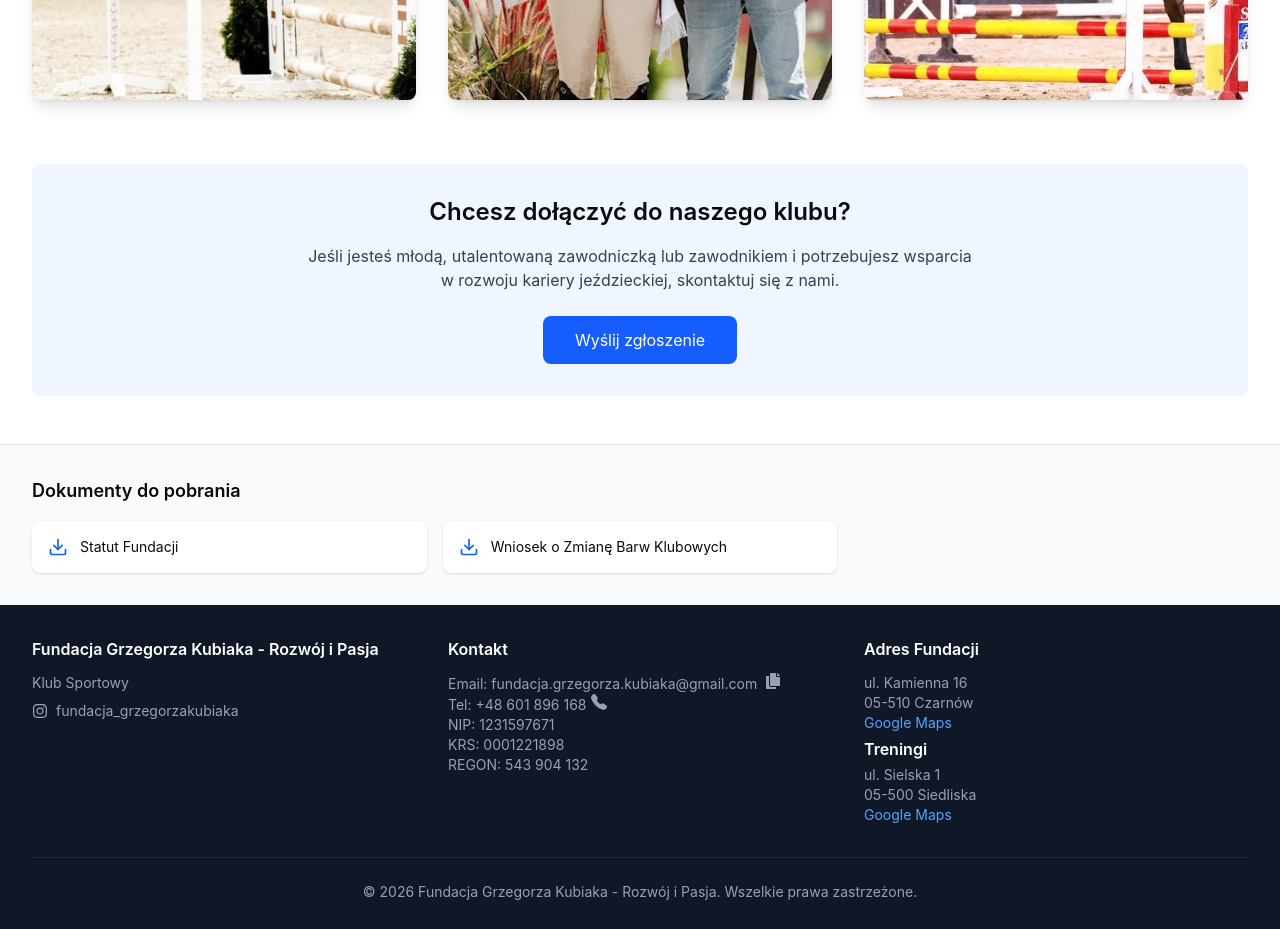
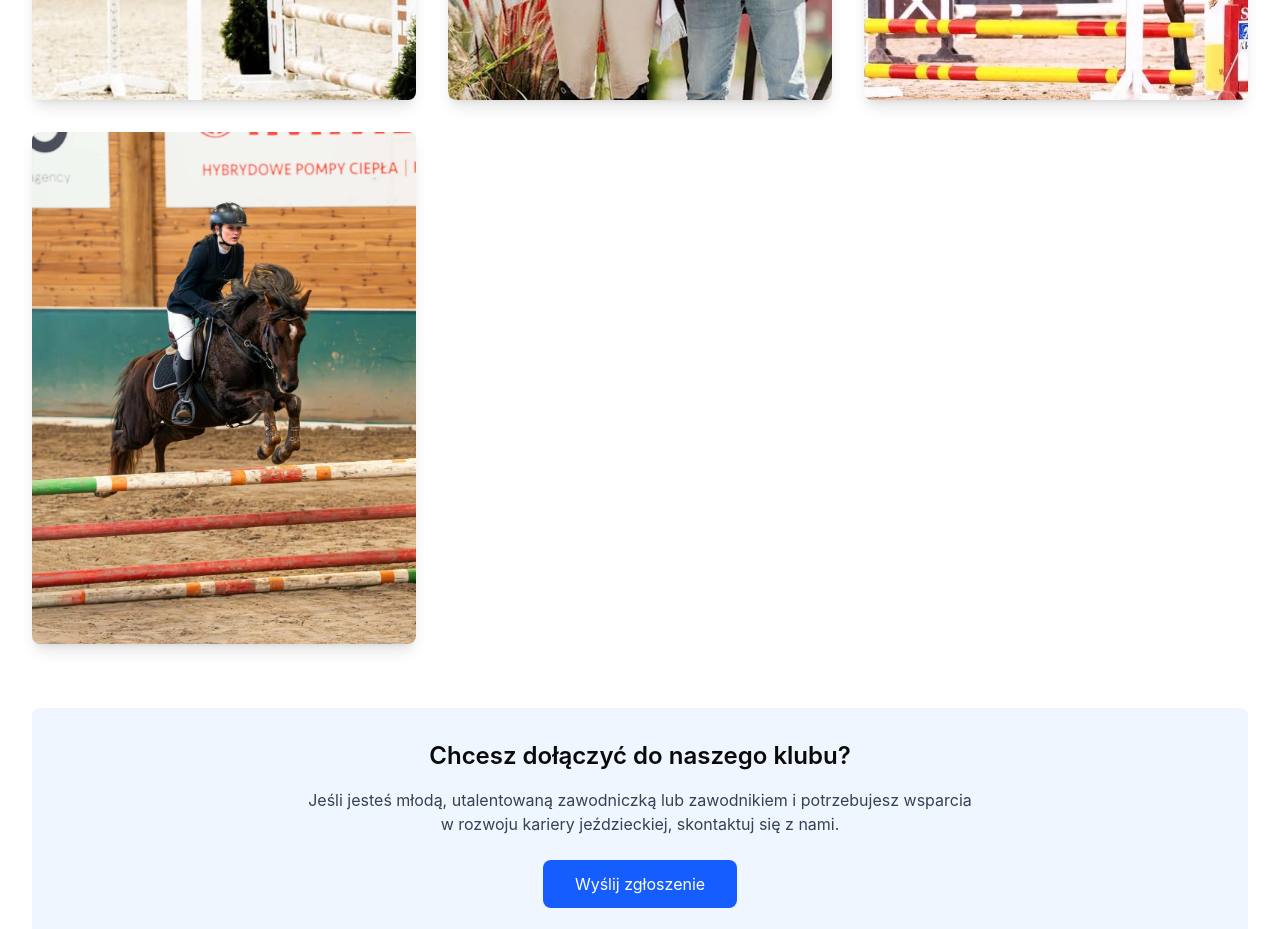
Before and after one commit to MiresPL/fundacja_grzegorza_kubiaka, a React (Vite) app: page /nasze-zawodniczki in a window 1280 px wide. Shown: the part 1760-2689 px from the top of the page. Built offline with nearby package versions, Linux system fonts and the light colour scheme.

Commit message:
dodanie zawodniczki

```diff
--- a/src/app/pages/Athletes.tsx
+++ b/src/app/pages/Athletes.tsx
@@ -46,6 +46,11 @@ export function Athletes() {
     {
       id: 9,
       image: "/pages/athletes/image21.jpg",
+      imagePositionClass: "object-top"
+    },
+    {
+      id: 10,
+      image: "/pages/athletes/image25.jpg",
       imagePositionClass: "object-top"
     },
   ];
```
Also changed, not shown: public/pages/athletes/image25.jpg (added).
